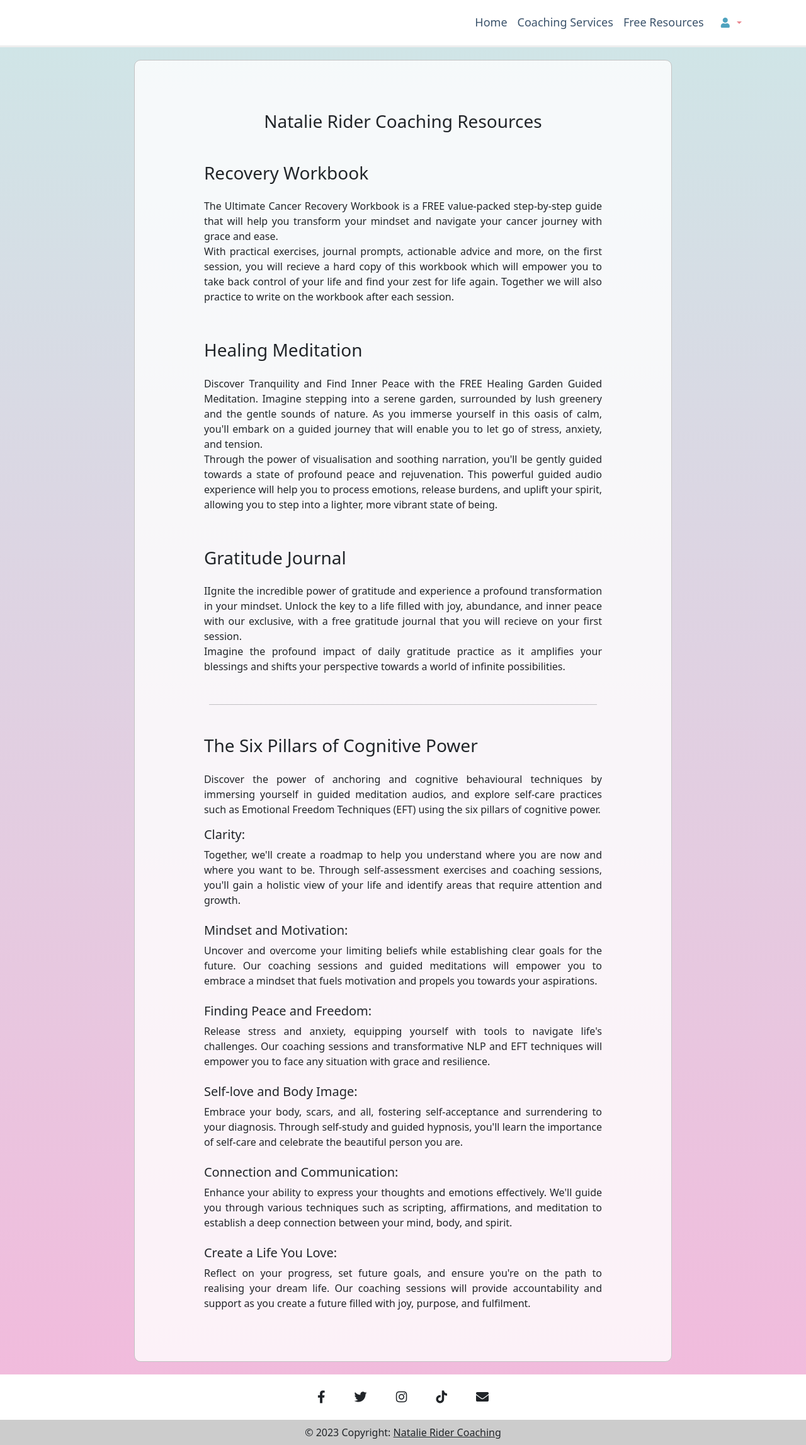
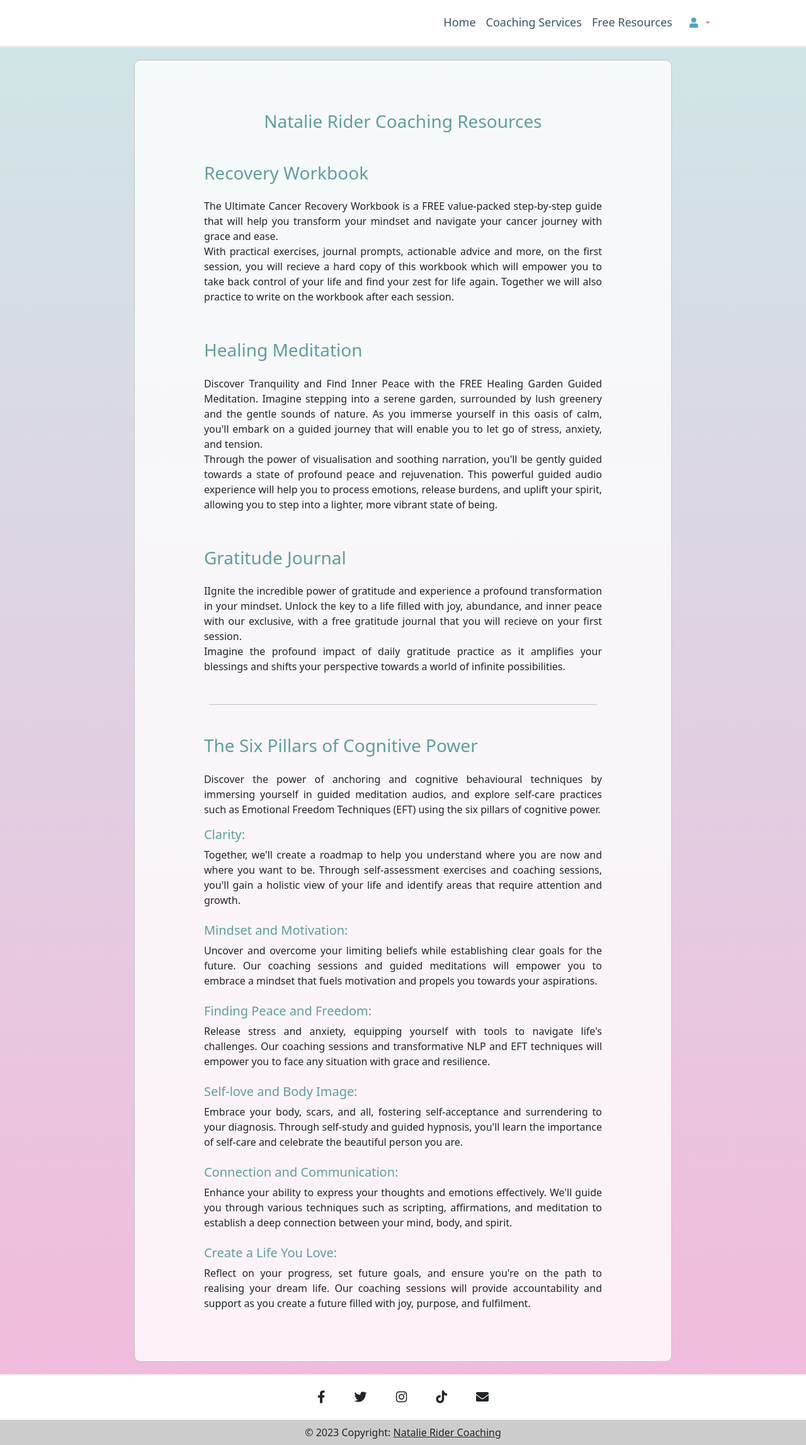
Before and after one commit to DouniaBK/life-coach, a Django app: page /resources in a window 1280 px wide. Shown: the whole page at 63% size. Run offline with Django 3.2, Linux system fonts and the light colour scheme.

Commit message:
fix: improve style and usability

```diff
--- a/booking/views.py
+++ b/booking/views.py
@@ -106,7 +106,6 @@ def booking(request):
                 # process the data in form.cleaned_data as required
                 service = form.cleaned_data['service']
                 time = form.cleaned_data['time']
-                messages.success(request, ('Your appointment has been booked.'))
                 # redirect to a new URL:
                 if register_to_book:
                     return HttpResponseRedirect("/booking?rtb=true&success=true")
--- a/members/templates/authenticate/login.html
+++ b/members/templates/authenticate/login.html
@@ -6,7 +6,7 @@
 <title>Login</title>
 <div id="body-form">
 
-	<div class="col-8" id="col-form">
+	<div class="content_main" id="col-form">
 
 		{% if form.errors %}
 			<div class="alert alert-warning alert-dismissible fade show" role="alert">
--- a/members/views.py
+++ b/members/views.py
@@ -18,7 +18,6 @@ def login_user(request):
             login(request, user)
             return redirect('index')
         else:
-            messages.success(request, ("Login Failed! Please, Try Again."))
             return redirect('booking')
 
     else:
@@ -26,7 +25,6 @@ def login_user(request):
 
 def logout_user(request):
     logout(request)
-    messages.success(request, ("You are logged out."))
     return redirect('index')
 
 def register_user(request):
@@ -43,7 +41,6 @@ def register_user(request):
             user = authenticate(username=username, password=password)
             if user is not None:
                 login(request, user)
-                messages.success(request, ('Registration Successful!'))
                 if register_to_book:
                     return redirect('/booking?rtb=true')
                 else:
@@ -94,12 +91,10 @@ def user_profile(request):
             if user is not None:
                 logout(request)
                 user.delete()
-                messages.success(request, "The user is deleted")
                 return redirect('index')
             else:
                 user_error_msg.append("Delete Failed! Please, Try Again.")
         except:
-            messages.success(request, ("Delete Failed!"))
             return redirect('index')
 
     asdkl = request.POST or None
--- a/static/style.css
+++ b/static/style.css
@@ -509,7 +509,7 @@ label[for="id_time_0"]{
   color: #222;
 }
 
-.btn-form {
+.btn-form-large {
   color: #fff;
   background-color: #17a2b8b0;
   font-size: larger;
@@ -518,6 +518,7 @@ label[for="id_time_0"]{
   width: 18rem;
 }
 
+/*
 #btn-form {
   color: #fff;
   background-color: #17a2b8b0;
@@ -525,7 +526,7 @@ label[for="id_time_0"]{
   font-weight: 500;
   border: none;
   width: 18rem;
-}
+}*/
 
 #body-form {
   background: hsla(323, 66%, 84%, 1);
@@ -535,16 +536,22 @@ label[for="id_time_0"]{
   filter: progid: DXImageTransform.Microsoft.gradient( startColorstr="#F1BBDC", endColorstr="#D0E5E7", GradientType=1 );
 }
 
-#col-form{
+.content_main {
+  flex: 0 0 auto;
+  width: 66.6666666667%;
+}
+
+#col-form {
   margin-top: 20px;
   margin-left: auto;
   margin-right: auto;
   margin-bottom: 20px;
 }
 
-#del-form{
-  width: 159px;
+.btn-form{
+  min-width: 159px;
 }
+
 #form-p{
   color: #117a8b;
   padding: 13px;
@@ -666,6 +673,19 @@ input:disabled {
   background: #5dbccc;
 }
 
+#register_pill_1::after {
+  content: "Register";
+}
+
+#register_pill_2::after {
+  content: "Book a Session";
+}
+
+#register_pill_3::after {
+  content: "Complete";
+}
+
+
 /* Free Resources*/
 .resources-text {
   text-align: justify;
@@ -692,3 +712,73 @@ input:disabled {
     align-items: center;
     justify-content: center;
 }
+
+h3 {
+  color: cadetblue;
+}
+
+h2 {
+  color: cadetblue;
+}
+
+h5 {
+  color: cadetblue;
+}
+
+/* Custom media queries on top of bootstrap */
+/* Extra small devices (phones, 600px and down) */
+@media only screen and (max-width: 600px) {}
+/* Small devices (portrait tablets and large phones, 600px and up) */
+@media only screen and (max-width: 600px) {
+  .btn-form {
+    min-width: 1px;
+  }
+  .btn-form-large {
+    width: none;
+  }
+
+  #register_pill_1.inactive {
+    padding: 0.2rem 1rem;
+  }
+
+  #register_pill_2.inactive {
+    padding: 0.2rem 1rem;
+  }
+
+  #register_pill_3.inactive {
+    padding: 0.2rem 1rem;
+  }
+
+  #register_pill_1.inactive::after {
+    content: "1";
+  }
+
+  #register_pill_2.inactive::after {
+    content: "2";
+  }
+
+  #register_pill_3.inactive::after {
+    content: "3";
+  }
+}
+/* Medium devices (landscape tablets, 768px and up) */
+@media only screen and (min-width: 768px) {}
+
+/* Large devices (laptops/desktops, 992px and up) */
+@media only screen and (max-width: 992px) {
+  .content_main {
+    width: 100%;
+  }
+  .container {
+    width: 100%;
+    max-width: none;
+  }
+  .dropdown {
+    position:absolute;
+    right: 0;
+    top: 0;
+  }
+}
+
+/* Extra large devices (large laptops and desktops, 1200px and up) */
+@media only screen and (min-width: 1200px) {}
--- a/templates/base.html
+++ b/templates/base.html
@@ -29,7 +29,7 @@
 
         <!-- Navbar -->
         <nav class="navbar navbar-expand-lg navbar-light">
-          <div class="container z-index-1 position-absolute top-2 right-0 p-3">
+          <div class="container z-index-1 position-absolute top-2 right-0 m-3">
               <button
                 class="navbar-toggler"
                 type="button"
--- a/templates/index.html
+++ b/templates/index.html
@@ -37,6 +37,7 @@
                   <h1 class="mb-3">Natalie Rider Coaching</h1>
                   <h4 class="mb-4">Honest self reflection opens your mind to reprogramming,
                     change, success and freedom — Vikas Runwal</h4>
+                    <a type="button" class=" btn btn-danger" id="booking-btn" href="{% url 'register_user' %}?rtb=true" name="register_user">Get Started </a>
                   </div>
               </div>
             </div>
@@ -47,6 +48,7 @@
                   <h1 class="mb-3">Natalie Rider Coaching</h1>
                   <h4 class="mb-4">Just one small positive thought in the morning can change your whole day
                     — Dalai Lama</h4>
+                    <a type="button" class=" btn btn-danger" id="booking-btn" href="{% url 'register_user' %}?rtb=true" name="register_user">Get Started </a>
                   </div>
               </div>
             </div>
--- a/templates/resources.html
+++ b/templates/resources.html
@@ -5,14 +5,14 @@
 {% block resources %}
 
 <div id="body-form">
-    <div class="col-8" id="col-form">
+    <div class="content_main" id="col-form">
         <div class="container" id="scheduler-container">
 
             <div class="container " name="about">
                 <!-- Content here -->
                 <div class="row" id="about-me">
                     <div class="mb-2 col-10 pb-3 pt-5 text-center">
-                        <h3 id="header-resources" >Natalie Rider Coaching Resources</h3>
+                        <h3 >Natalie Rider Coaching Resources</h3>
 
                     </div>
 
@@ -20,7 +20,7 @@
                         <div class="col-10 justify-content-start pb-5">
                             <div class="resources-text">
                                 <p class="lead mt-3" id="about-me-p">
-                                    <h3 class="pb-3" id="header-resources">Recovery Workbook</h3>
+                                    <h3 class="pb-3" >Recovery Workbook</h3>
                                     The Ultimate Cancer Recovery Workbook is a FREE value-packed step-by-step guide that will help
                                     you transform your mindset and navigate your cancer journey with grace and ease.
 
@@ -36,7 +36,7 @@
                             <br/>
                             <div class="resources-text">
                                 <p class="lead mt-3" id="about-me-p">
-                                    <h3 class="pb-3" id="header-resources">Healing Meditation</h3>
+                                    <h3 class="pb-3">Healing Meditation</h3>
                                     Discover Tranquility and Find Inner Peace with the FREE Healing Garden Guided Meditation.
                                     Imagine stepping into a serene garden, surrounded by lush greenery and the gentle sounds of nature.
                                     As you immerse yourself in this oasis of calm, you'll embark on a guided journey that will enable you
@@ -54,7 +54,7 @@
                             <br/>
                             <div class="resources-text">
                                 <p class="lead mt-3" id="about-me-p">
-                                    <h3 class="pb-3" id="header-resources">Gratitude Journal</h3>
+                                    <h3 class="pb-3" >Gratitude Journal</h3>
                                     IIgnite the incredible power of gratitude and experience a profound transformation in your mindset.
                                     Unlock the key to a life filled with joy, abundance, and inner peace with our exclusive, with a free gratitude journal that you
                                     will recieve on your first session.
@@ -70,24 +70,24 @@
                             <br/>
                             <div class="resources-text">
                                 <p class="lead mt-3" id="about-me-p">
-                                    <h3 class="pb-3" id="header-resources">The Six Pillars of Cognitive Power</h3>
+                                    <h3 class="pb-3">The Six Pillars of Cognitive Power</h3>
                                         Discover the power of anchoring and cognitive behavioural techniques by immersing yourself in guided meditation audios, and
                                         explore self-care practices such as Emotional Freedom Techniques (EFT) using the six pillars of cognitive power.
                                     <br>
 
                                 </p>
-                                <ul class="pt3 pb-3"   style="display: contents;">
-                                    <li><h5 id="header-resources">Clarity:</h5> Together, we'll create a roadmap to help you understand where you are now and where you want to be. Through self-assessment exercises and coaching sessions, you'll gain a holistic view of your life and identify areas that require attention and growth.</li>
+                                <ul class="pt3 pb-3 " style="display: contents;">
+                                    <li><h5 >Clarity:</h5> Together, we'll create a roadmap to help you understand where you are now and where you want to be. Through self-assessment exercises and coaching sessions, you'll gain a holistic view of your life and identify areas that require attention and growth.</li>
                                     <br/>
-                                    <li> <h5 id="header-resources"> Mindset and Motivation: </h5>Uncover and overcome your limiting beliefs while establishing clear goals for the future. Our coaching sessions and guided meditations will empower you to embrace a mindset that fuels motivation and propels you towards your aspirations.</li>
+                                    <li> <h5 > Mindset and Motivation: </h5>Uncover and overcome your limiting beliefs while establishing clear goals for the future. Our coaching sessions and guided meditations will empower you to embrace a mindset that fuels motivation and propels you towards your aspirations.</li>
                                     <br/>
-                                    <li> <h5 id="header-resources">Finding Peace and Freedom:</h5>Release stress and anxiety, equipping yourself with tools to navigate life's challenges. Our coaching sessions and transformative NLP and EFT techniques will empower you to face any situation with grace and resilience.</li>
+                                    <li> <h5 >Finding Peace and Freedom:</h5>Release stress and anxiety, equipping yourself with tools to navigate life's challenges. Our coaching sessions and transformative NLP and EFT techniques will empower you to face any situation with grace and resilience.</li>
                                     <br/>
-                                    <li><h5 id="header-resources">Self-love and Body Image: </h5>Embrace your body, scars, and all, fostering self-acceptance and surrendering to your diagnosis. Through self-study and guided hypnosis, you'll learn the importance of self-care and celebrate the beautiful person you are.</li>
+                                    <li><h5 >Self-love and Body Image: </h5>Embrace your body, scars, and all, fostering self-acceptance and surrendering to your diagnosis. Through self-study and guided hypnosis, you'll learn the importance of self-care and celebrate the beautiful person you are.</li>
                                     <br/>
-                                    <li><h5 id="header-resources">Connection and Communication:</h5> Enhance your ability to express your thoughts and emotions effectively. We'll guide you through various techniques such as scripting, affirmations, and meditation to establish a deep connection between your mind, body, and spirit.</li>
+                                    <li><h5 >Connection and Communication:</h5> Enhance your ability to express your thoughts and emotions effectively. We'll guide you through various techniques such as scripting, affirmations, and meditation to establish a deep connection between your mind, body, and spirit.</li>
                                     <br/>
-                                    <li><h5 id="header-resources">Create a Life You Love: </h5>Reflect on your progress, set future goals, and ensure you're on the path to realising your dream life. Our coaching sessions will provide accountability and support as you create a future filled with joy, purpose, and fulfilment.</li>
+                                    <li><h5 >Create a Life You Love: </h5>Reflect on your progress, set future goals, and ensure you're on the path to realising your dream life. Our coaching sessions will provide accountability and support as you create a future filled with joy, purpose, and fulfilment.</li>
                                 </ul>
                             </div>
                         </div>
--- a/templates/services.html
+++ b/templates/services.html
@@ -5,7 +5,7 @@
 {% block Coaching-Services %}
 
 <div id="body-form">
-    <div class="col-8" id="col-form">
+    <div class="content_main" id="col-form">
         <div class="container" id="scheduler-container">
             <div class="container coaching-services" name="services">
                 <div class="row " id="coaching-services">
```
Also changed, not shown: members/templates/authenticate/register_user.html (+8 -8 lines), members/templates/user_profile.html (+5 -5 lines), templates/booking.html (+22 -25 lines), README.md.
